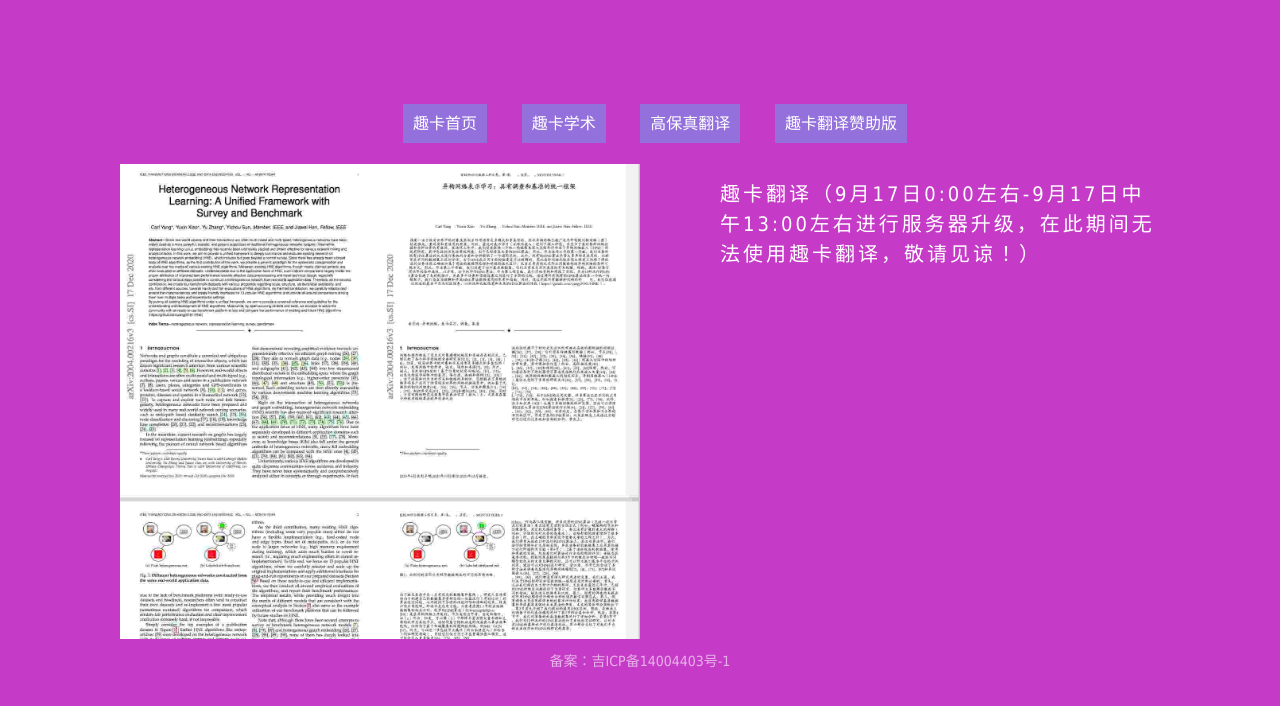
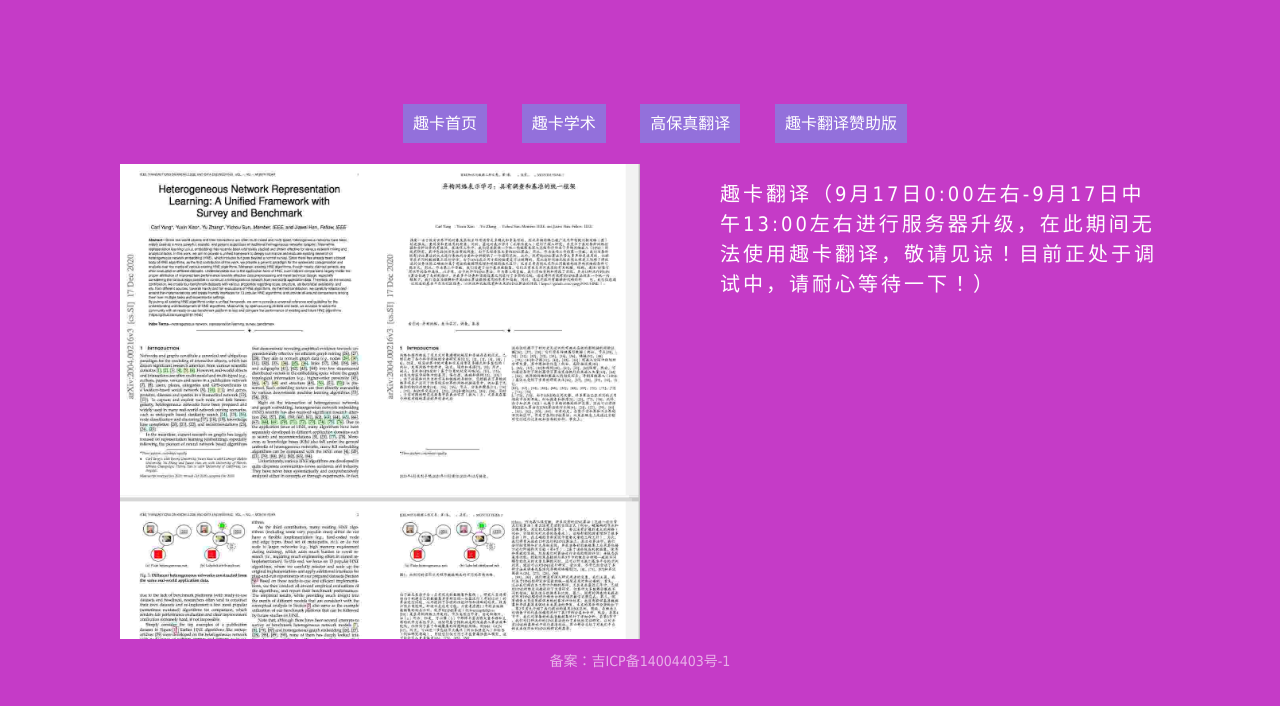
Before and after one commit to malizheng/qukaa.github.io, a plain HTML site: page index.html in a window 1280 px wide. Drawn offline with Linux system fonts and the light colour scheme.

Commit message:
Update index.html

```diff
--- a/index.html
+++ b/index.html
@@ -55,7 +55,7 @@
 <div class="pc-body-item">
 
 <div class="pc-logo ">
-<span class="appname">趣卡翻译（9月17日0:00左右-9月17日中午13:00左右进行服务器升级，在此期间无法使用趣卡翻译，敬请见谅！）</span>
+<span class="appname">趣卡翻译（9月17日0:00左右-9月17日中午13:00左右进行服务器升级，在此期间无法使用趣卡翻译，敬请见谅！目前正处于调试中，请耐心等待一下！）</span>
 </div>
 </br>
 </div>
```
